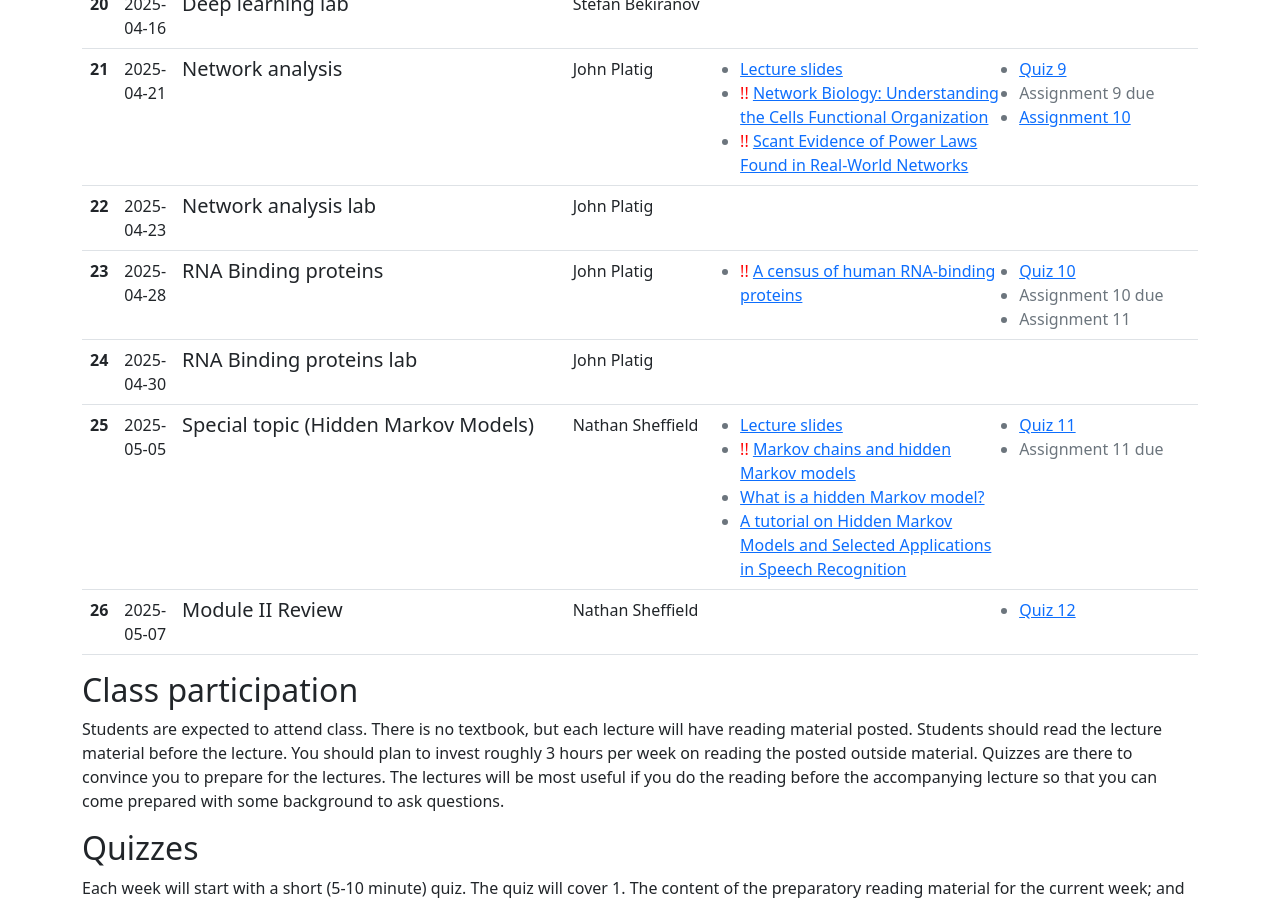
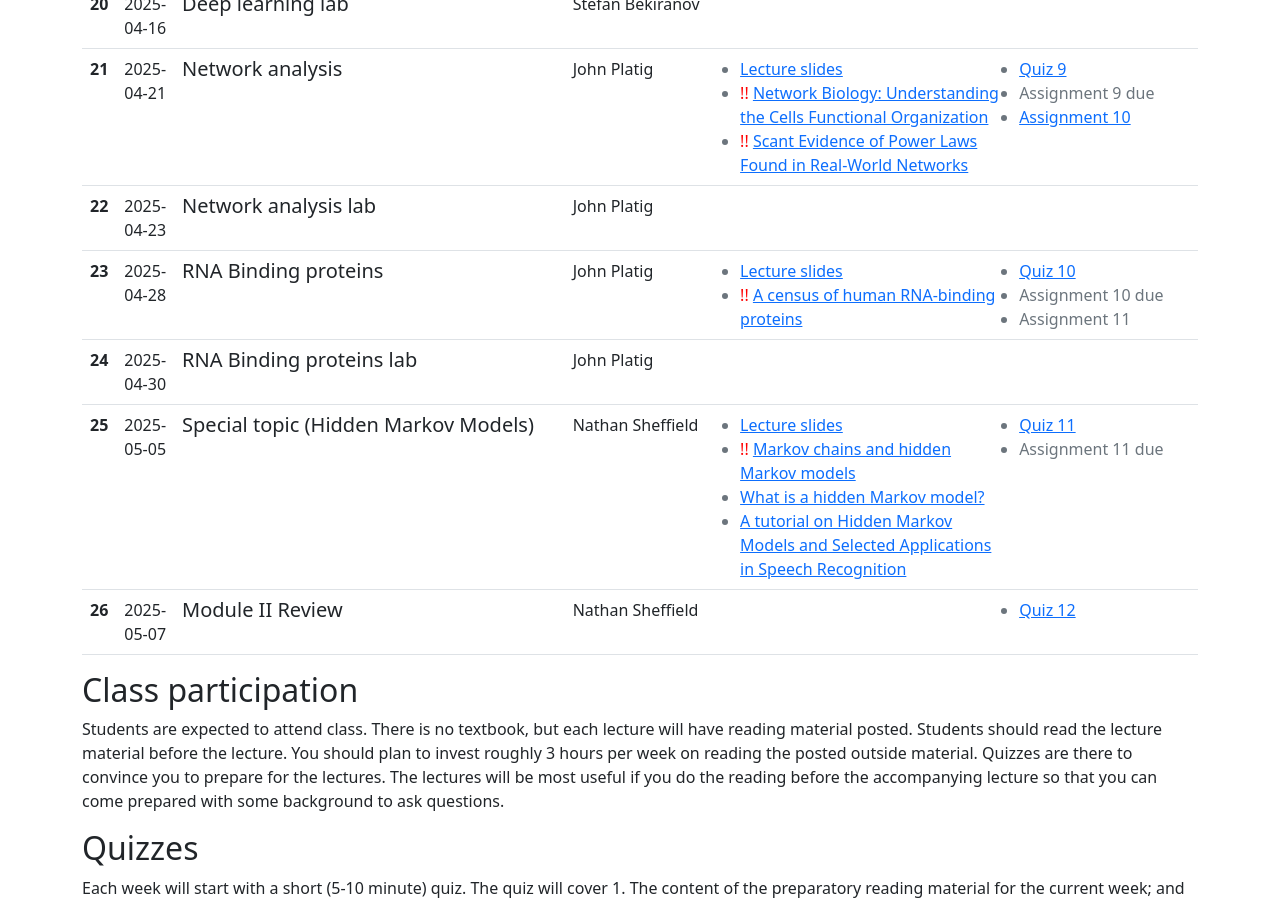
Before and after one commit to uvacobi/compbio2025, a Jekyll site: the page built from index.md, in a window 1280 px wide and 900 px high, scrolled down 3498 px. Built offline with Jekyll 4.4.1, drawn with Linux system fonts in a browser that asks for light colours.

Commit message:
Update lectures.yaml

```diff
--- a/_data/lectures.yaml
+++ b/_data/lectures.yaml
@@ -333,9 +333,11 @@
   - lecture_number: 23
     date: 2025-04-28
     topic: RNA Binding proteins
-    details:
+    details: null
     instructor: John Platig
     links:
+      - url: resources/RBP_lecture.pdf
+        title: Lecture slides
       - url: https://www.nature.com/articles/nrg3813
         title: "A census of human RNA-binding proteins"
         required: true
```
